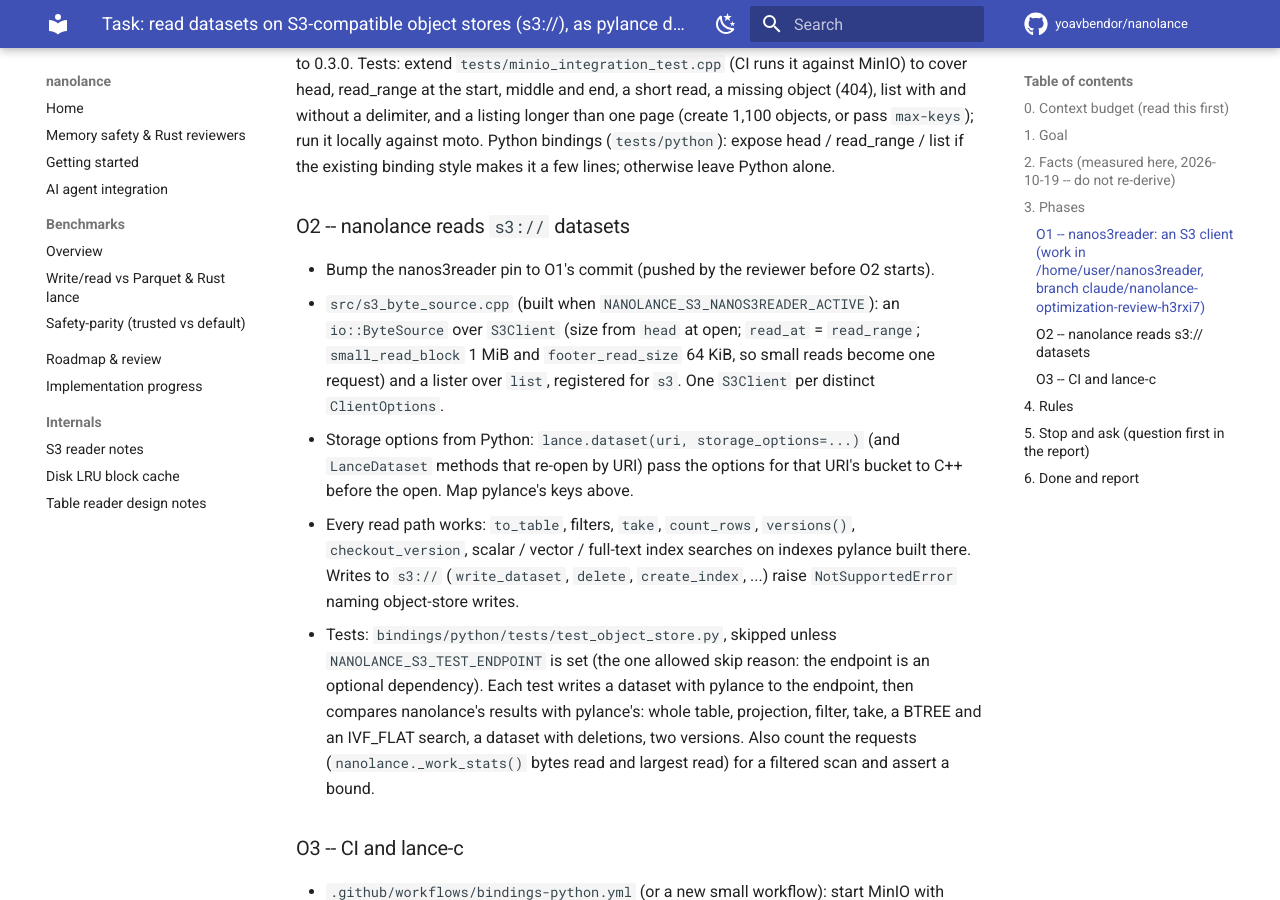
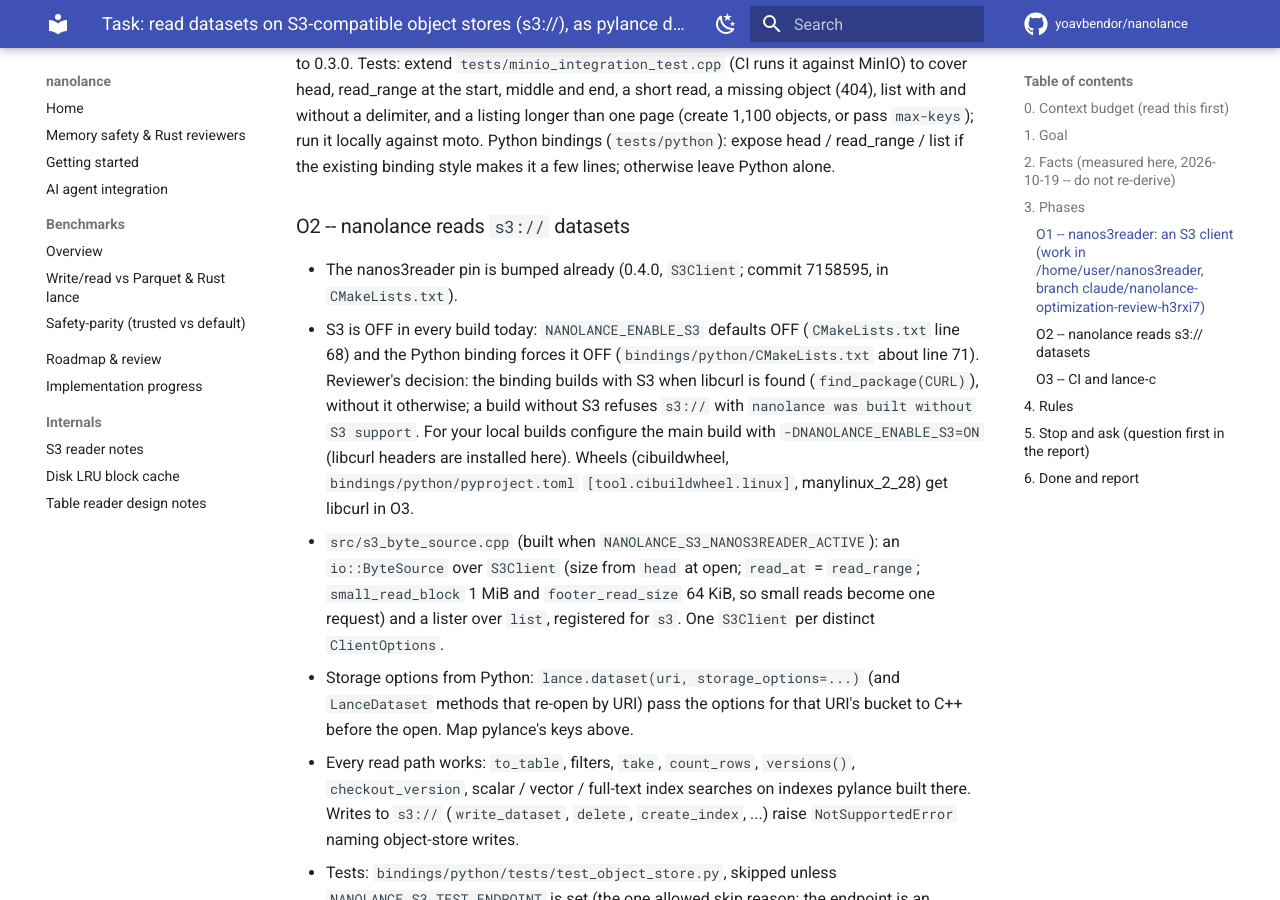
Before and after one commit to yoavbendor/nanolance, an MkDocs documentation site: the page built from docs/tasks/OBJECT_STORE_READS.md, in a window 1280 px wide and 900 px high, scrolled down 2162 px. Built offline with MkDocs 1.6.1 and Material for MkDocs 9.7.7, drawn with Linux system fonts in a browser that asks for light colours; comment, search, counter and statistics services are not loaded.

Commit message:
Pin nanos3reader 0.4.0 (S3Client) for s3:// dataset reads; O2 brief: how S3 gets into the binding
The pin moves from the 0.2.0 commit to 7158595 (0.4.0: S3Client with HEAD, exact range reads and
ListObjectsV2; CI on moto). S3 stays off in every build until O2 turns it on in the Python binding
when libcurl is found; the brief records that decision.

Co-Authored-By: Claude <noreply@anthropic.com>
Claude-Session: https://claude.ai/code/session_014PGy9PK68gHvyR8T1r5ueY

```diff
--- a/docs/tasks/OBJECT_STORE_READS.md
+++ b/docs/tasks/OBJECT_STORE_READS.md
@@ -82,7 +82,14 @@ a few lines; otherwise leave Python alone.
 
 ### O2 -- nanolance reads `s3://` datasets
 
-- Bump the nanos3reader pin to O1's commit (pushed by the reviewer before O2 starts).
+- The nanos3reader pin is bumped already (0.4.0, `S3Client`; commit 7158595, in `CMakeLists.txt`).
+- S3 is OFF in every build today: `NANOLANCE_ENABLE_S3` defaults OFF (`CMakeLists.txt` line 68) and the
+  Python binding forces it OFF (`bindings/python/CMakeLists.txt` about line 71). Reviewer's decision: the
+  binding builds with S3 when libcurl is found (`find_package(CURL)`), without it otherwise; a build
+  without S3 refuses `s3://` with `nanolance was built without S3 support`. For your local builds
+  configure the main build with `-DNANOLANCE_ENABLE_S3=ON` (libcurl headers are installed here). Wheels
+  (cibuildwheel, `bindings/python/pyproject.toml` `[tool.cibuildwheel.linux]`, manylinux_2_28) get
+  libcurl in O3.
 - `src/s3_byte_source.cpp` (built when `NANOLANCE_S3_NANOS3READER_ACTIVE`): an `io::ByteSource` over
   `S3Client` (size from `head` at open; `read_at` = `read_range`; `small_read_block` 1 MiB and
   `footer_read_size` 64 KiB, so small reads become one request) and a lister over `list`, registered for
```
Also changed, not shown: CMakeLists.txt (+4 -3 lines).
